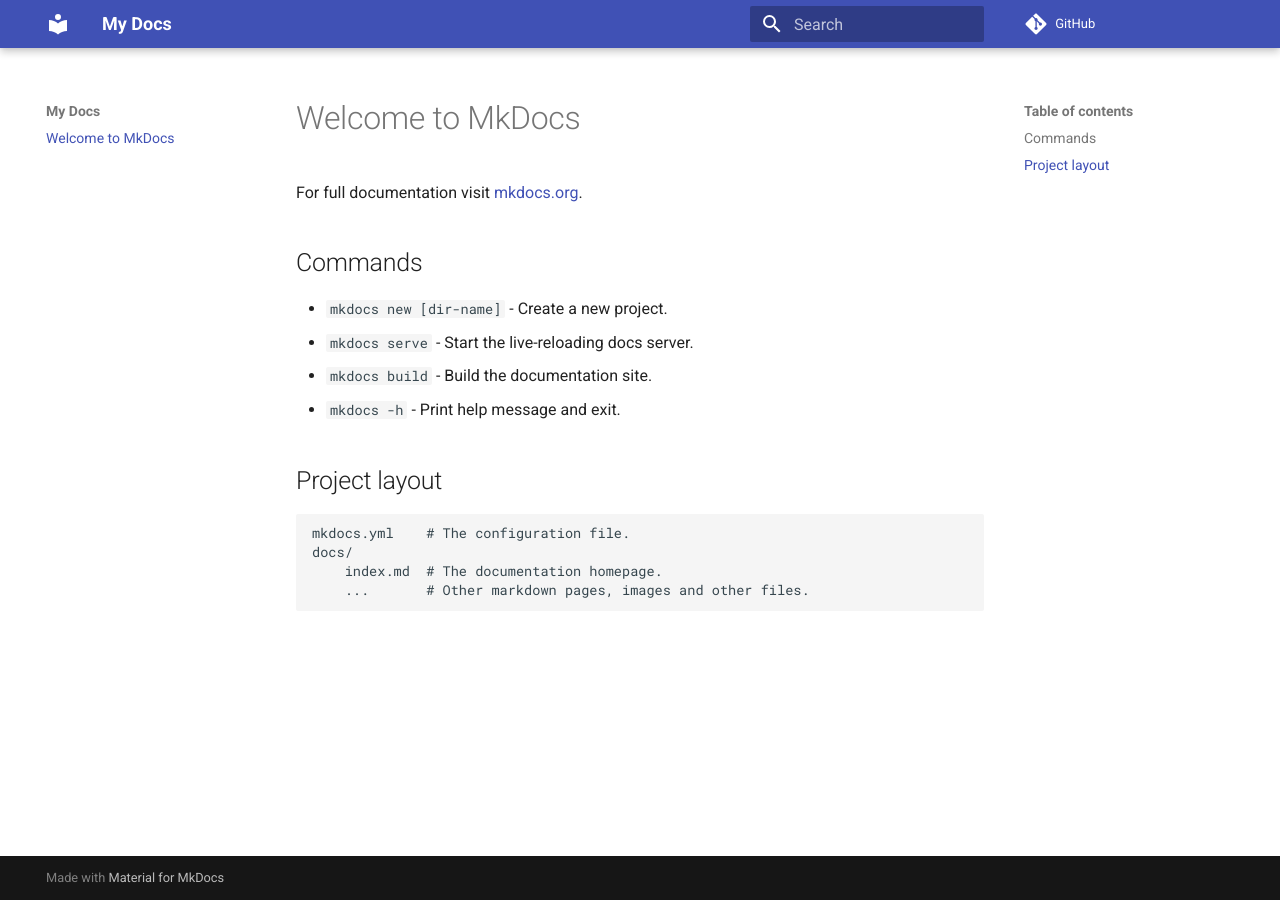
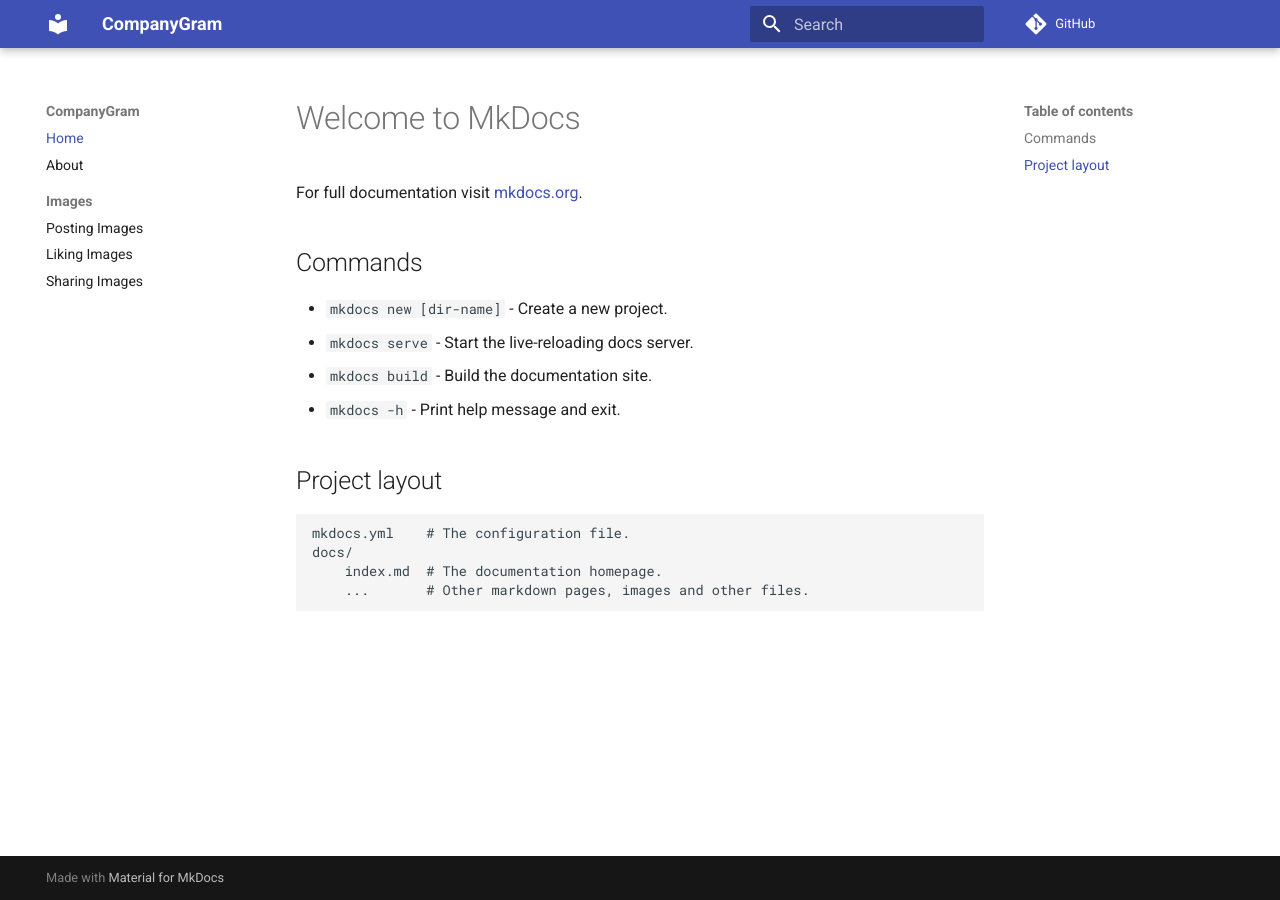
Before and after one commit to oa-formation/mkdocs_publish, an MkDocs documentation site: the page built from docs/index.md, in a window 1280 px wide. Built offline with MkDocs 1.6.1 and Material for MkDocs 9.7.7, drawn with Linux system fonts in a browser that asks for light colours; comment, search, counter and statistics services are not loaded.

Commit message:
updating config file

```diff
--- a/mkdocs.yml
+++ b/mkdocs.yml
@@ -1,7 +1,7 @@
-site_name: My Docs
+site_name: CompanyGram
 
-site_url: https://github.com/oa-formation/mkdocs-deploy
-repo_url: https://github.com/squidfunk/mkdocs-material
+#site_url: https://github.com/oa-formation/mkdocs-publish
+repo_url: https://github.com/oa-formation/mkdocs-publish
 
 theme:
   name: material
@@ -9,3 +9,10 @@
     - navigation.sections
     - navigation.expand
     - navigation.indexes
+nav:
+  - Home: index.md
+  - About: about.md
+  - Images:
+    - Posting Images: images/posting.md
+    - Liking Images: images/liking.md
+    - Sharing Images: images/sharing.md
```
